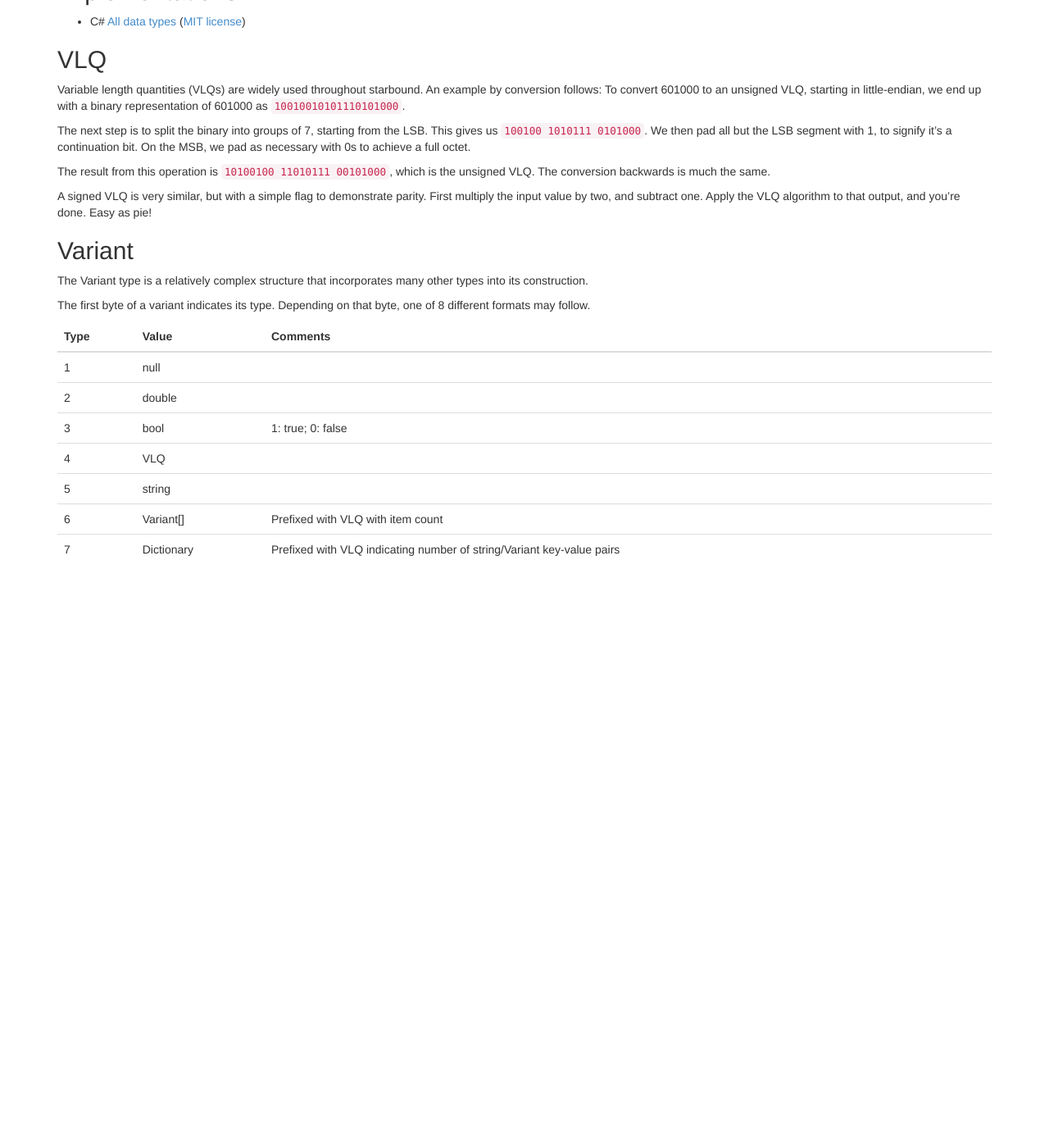
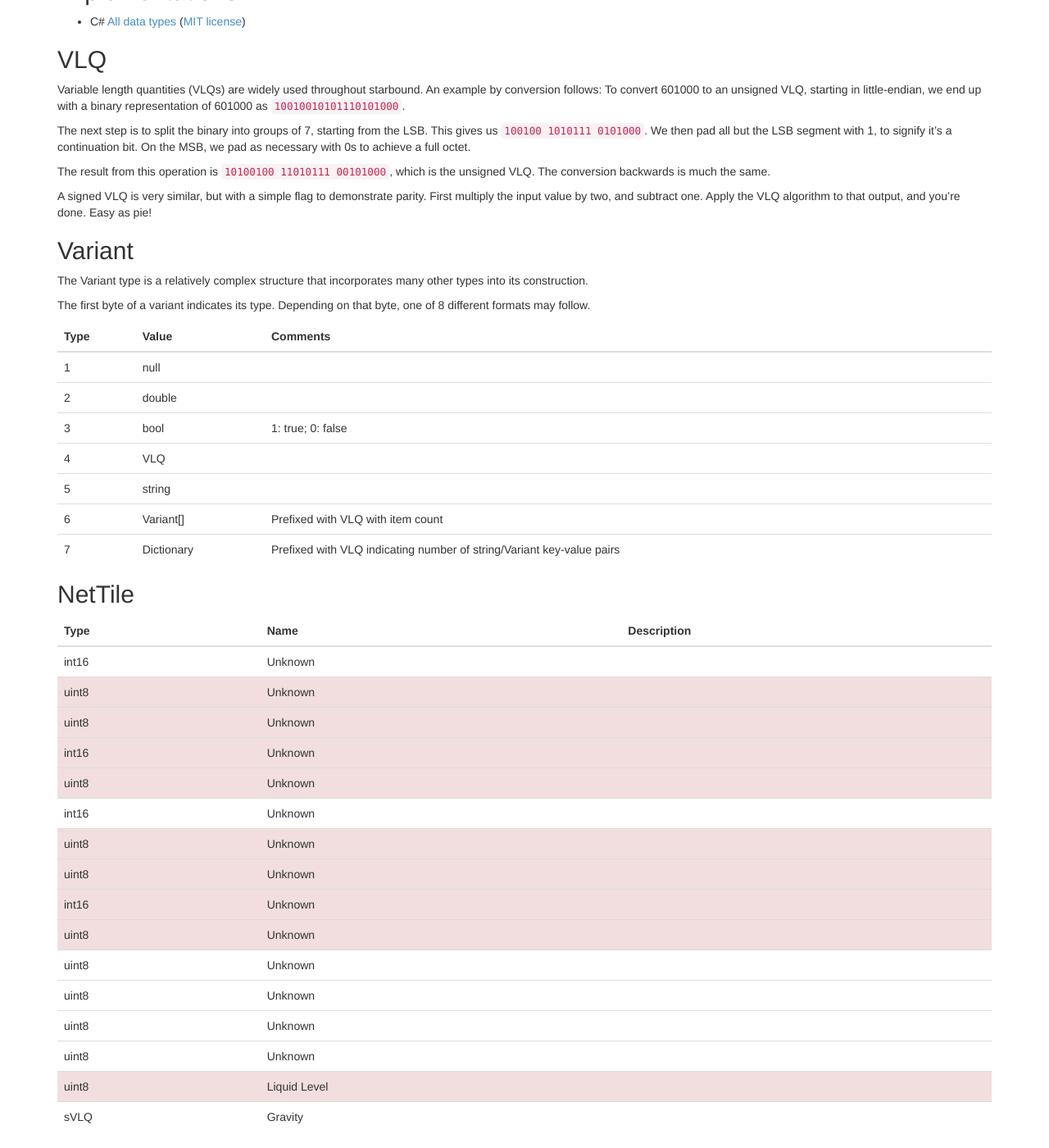
Before and after one commit to ddevault/starbound-dev, a Jekyll site: the page built from networking/data-types.md, in a window 1280 px wide and 1400 px high, scrolled down 379 px. Shown: the whole window at 82% size. Built offline with Jekyll 4.4.1, drawn with Linux system fonts in a browser that asks for light colours; Markdown is read by kramdown in place of the engine named in the settings; before the commit the page ends 1087 px from its top, so only the background shows below that.

Commit message:
Added NetTile data type (may require better formatting)

```diff
--- a/networking/data-types.md
+++ b/networking/data-types.md
@@ -83,3 +83,98 @@ The first byte of a variant indicates its type. Depending on that byte, one of 8
         </tr>
     </tbody>
 </table>
+
+## NetTile
+
+<table class="table">
+    <thead>
+        <th>Type</th>
+        <th>Name</th>
+        <th>Description</th>
+    </thead>
+    <tbody>
+        <tr>
+            <td>int16</td>
+            <td>Unknown</td>
+            <td></td>
+        </tr>
+        <tr class="danger">
+            <td>uint8</td>
+            <td>Unknown</td>
+            <td></td>
+        </tr>
+        <tr class="danger">
+            <td>uint8</td>
+            <td>Unknown</td>
+            <td></td>
+        </tr>
+        <tr class="danger">
+            <td>int16</td>
+            <td>Unknown</td>
+            <td></td>
+        </tr>
+        <tr class="danger">
+            <td>uint8</td>
+            <td>Unknown</td>
+            <td></td>
+        </tr>
+
+        <tr>
+            <td>int16</td>
+            <td>Unknown</td>
+            <td></td>
+        </tr>
+        <tr class="danger">
+            <td>uint8</td>
+            <td>Unknown</td>
+            <td></td>
+        </tr>
+        <tr class="danger">
+            <td>uint8</td>
+            <td>Unknown</td>
+            <td></td>
+        </tr>
+        <tr class="danger">
+            <td>int16</td>
+            <td>Unknown</td>
+            <td></td>
+        </tr>
+        <tr class="danger">
+            <td>uint8</td>
+            <td>Unknown</td>
+            <td></td>
+        </tr>
+
+        <tr>
+            <td>uint8</td>
+            <td>Unknown</td>
+            <td></td>
+        </tr>
+        <tr>
+            <td>uint8</td>
+            <td>Unknown</td>
+            <td></td>
+        </tr>
+        <tr>
+            <td>uint8</td>
+            <td>Unknown</td>
+            <td></td>
+        </tr>
+        <tr>
+            <td>uint8</td>
+            <td>Unknown</td>
+            <td></td>
+        </tr>
+        <tr class="danger">
+            <td>uint8</td>
+            <td>Liquid Level</td>
+            <td></td>
+        </tr>
+
+        <tr>
+            <td>sVLQ</td>
+            <td>Gravity</td>
+            <td></td>
+        </tr>
+    </tbody>
+</table>
```
